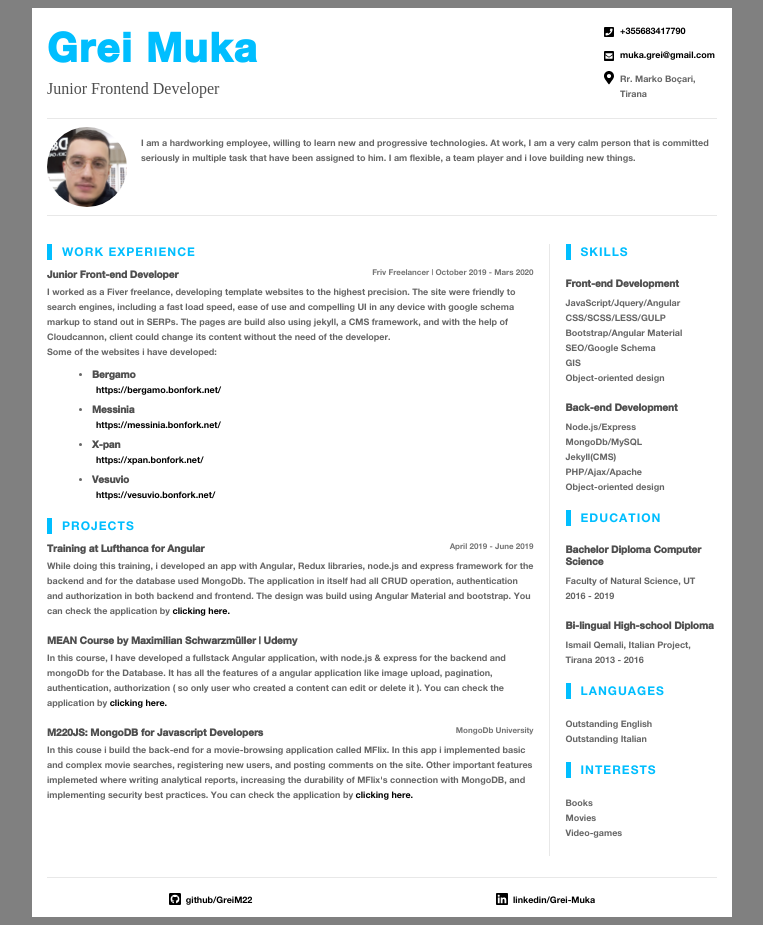
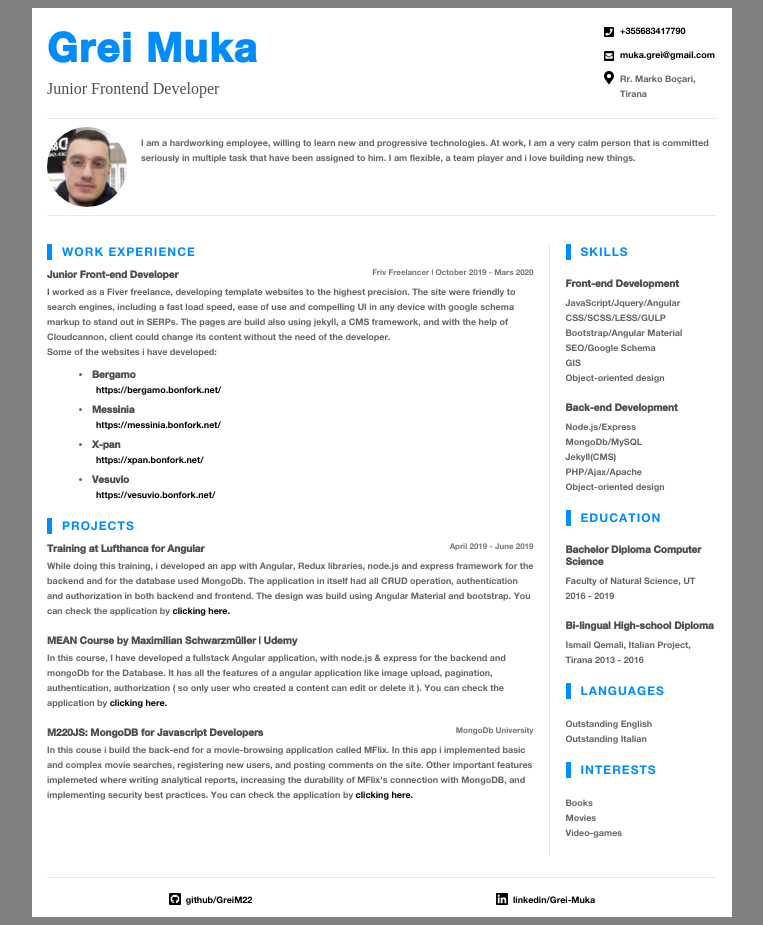
Before and after one commit to GreyM22/cv-it, a plain HTML site: page index.html in a window 1280 px wide. Shown: the whole page, without its empty margins (258-1021 px from the left). Drawn offline with nearby package versions, Linux system fonts and the light colour scheme.

Commit message:
made the final change to the app

```diff
--- a/css/index.css
+++ b/css/index.css
@@ -38,11 +38,11 @@ h1 {
     font-size     : 40px;
     line-height   : 48px;
     letter-spacing: 1.66667px;
-    color         : #00BEFF;
+    color         : #008CFF;
 }
 
 h3 {
-    color         : #00BEFF;
+    color         : #008CFF;
     font-family   : HelveticaNeue;
     font-size     : 12px;
     font-weight   : 400;
@@ -58,7 +58,7 @@ h3::before {
     display    : inline-block;
     width      : 5px;
     height     : 16px;
-    background : #00BEFF;
+    background : #008CFF;
     position   : absolute;
     left       : 0;
     top        : 0;
@@ -81,7 +81,7 @@ a {
 
 a:hover,
 a:active {
-    color          : #00BEFF;
+    color          : #008CFF;
     text-decoration: none;
 }
 
@@ -162,7 +162,7 @@ a:active {
     min-width          : 80px;
     min-height         : 80px;
     border-radius      : 50%;
-    background-color   : #00BEFF;
+    background-color   : #008CFF;
     background-image   : url('../images/foto.jpg');
     background-repeat  : no-repeat;
     background-position: center top;
```
